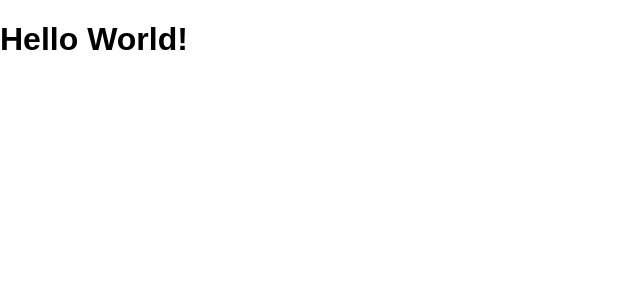
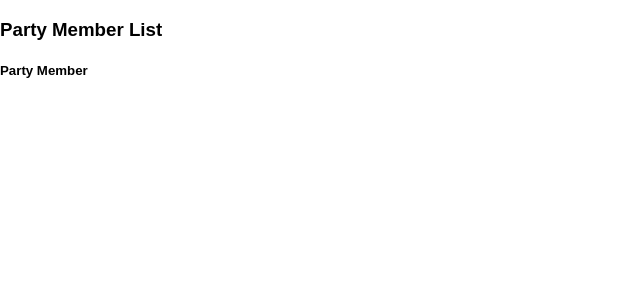
Before and after one commit to PMGH/ski-holiday-planner, a React (Create React App) app: page / in a window 1280 px wide. Shown: the top 300 px of the page, without its empty margins (0-640 px from the left). Built offline with nearby package versions, Linux system fonts and the light colour scheme.

Commit message:
adds basic PartyMemberList container and PartyMember component

```diff
--- a/src/App.js
+++ b/src/App.js
@@ -1,10 +1,13 @@
 import React, { Component } from 'react';
+import PartyMemberList from './containers/PartyMemberList';
 import './App.css';
 
 class App extends Component {
   render() {
     return (
-      <h1>Hello World!</h1>
+      <section>
+        <PartyMemberList />
+      </section>
     );
   }
 }
--- /dev/null
+++ b/src/components/PartyMember.js
@@ -0,0 +1,11 @@
+import React, { Component } from 'react';
+
+class PartyMember extends Component {
+  render(){
+    return(
+      <h5>Party Member</h5>
+    );
+  }
+}
+
+export default PartyMember;
--- /dev/null
+++ b/src/containers/PartyMemberList.js
@@ -0,0 +1,15 @@
+import React, { Component } from 'react';
+import PartyMember from '../components/PartyMember';
+
+class PartyMemberList extends Component {
+  render(){
+    return (
+      <section>
+        <h1>Party Member List</h1>
+        <PartyMember />
+      </section>
+    );
+  }
+}
+
+export default PartyMemberList;
```
